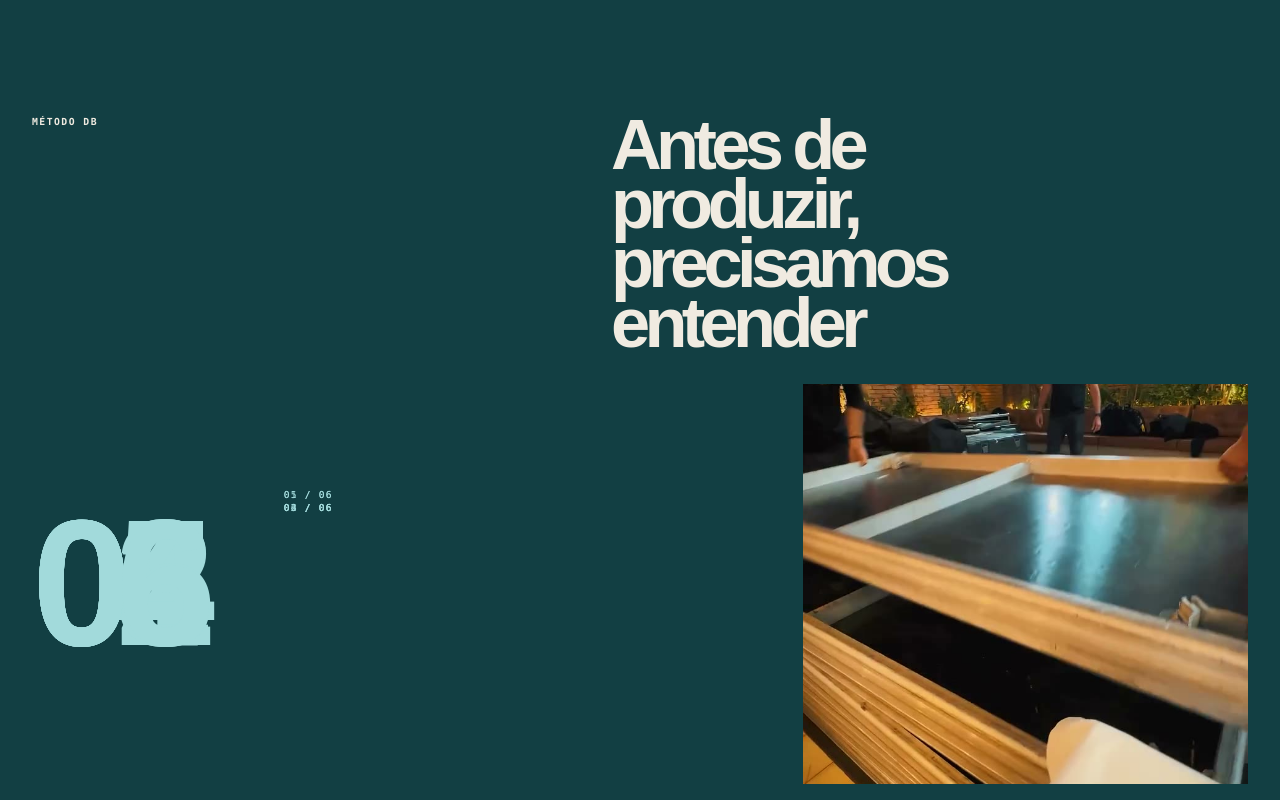
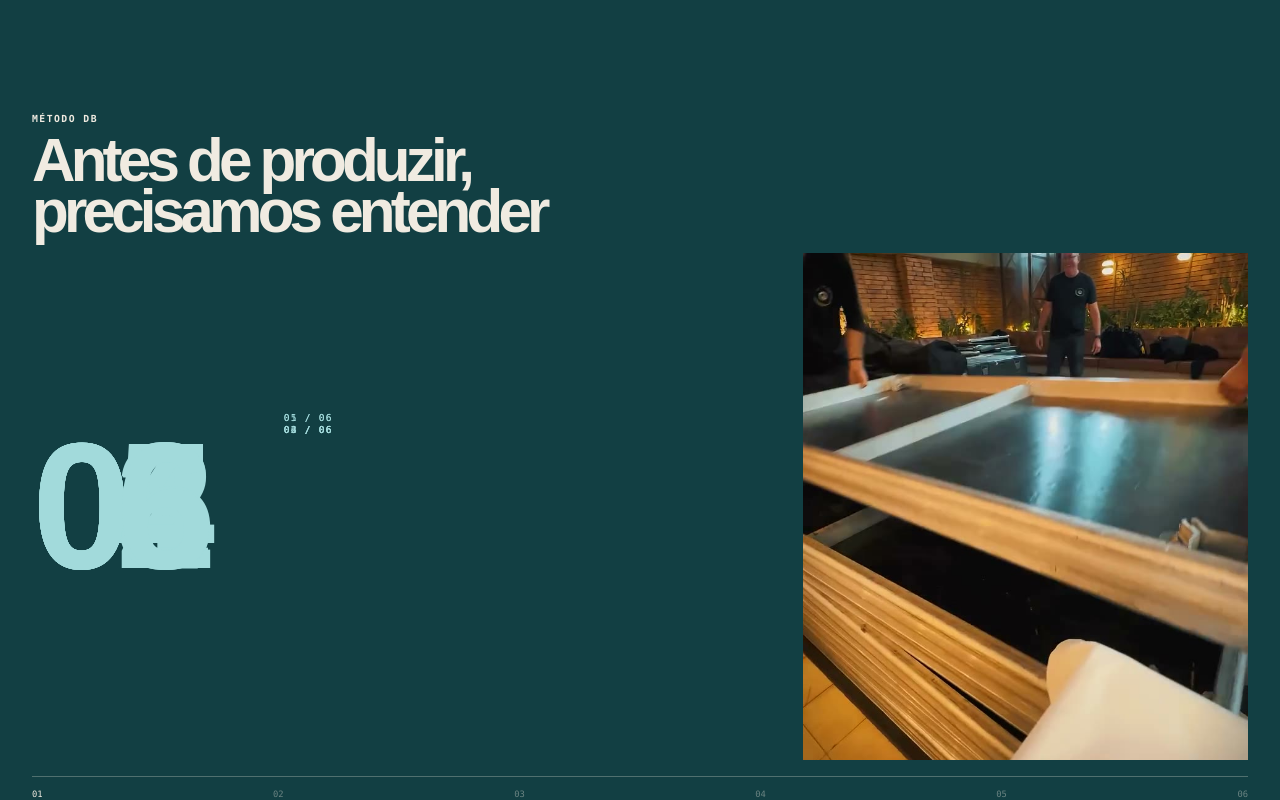
Before and after one commit to Track-For/dany-brandao, a Next.js app: page / in a window 1280 px wide. Shown: the part 10660-11460 px from the top of the page. Built offline with nearby package versions, Linux system fonts and the light colour scheme.

Commit message:
fix: fit pinned sections within viewport

```diff
--- a/app/globals.css
+++ b/app/globals.css
@@ -395,21 +395,21 @@ button, a { -webkit-tap-highlight-color: transparent; }
   .zoom-bridge__media { width: 32vw; height: 58dvh; }
   .zoom-bridge__media img { object-position: 62% center; }
 
-  .method__pin { display: flex; min-height: 100dvh; flex-direction: column; justify-content: center; overflow: hidden; padding: calc(var(--header-height) + 1rem) 0 2rem; }
-  .method__header { display: grid; align-items: start; grid-template-columns: 1fr 1.2fr; gap: 3rem; }
-  .method__header h2 { max-width: 11ch; margin: 0; font-size: clamp(3.2rem, 5.5vw, 6rem); }
+  .method__pin { display: grid; width: 100%; height: 100dvh; min-height: 100dvh; overflow: hidden; padding: calc(var(--header-height) + 0.8rem) 0 1.25rem; grid-template-rows: auto minmax(0, 1fr) auto; }
+  .method__header { display: grid; align-items: start; gap: 0.65rem; }
+  .method__header h2 { max-width: none; margin: 0; font-size: clamp(2.9rem, 4.7vw, 5.25rem); }
   .method__mobile-status, .method__mobile-visual { display: none; }
-  .method__stage { display: grid; min-height: 50vh; margin-top: 4vh; grid-template-columns: 0.45fr 1.05fr 1fr; gap: 4vw; }
-  .method__numbers, .method__visuals { position: relative; display: block; height: 50vh; }
+  .method__stage { display: grid; min-height: 0; margin-top: clamp(1rem, 2vh, 1.5rem); grid-template-columns: 0.45fr 1.05fr 1fr; gap: 4vw; }
+  .method__numbers, .method__visuals { position: relative; display: block; height: 100%; min-height: 0; }
   .method__numbers { overflow: hidden; }
   .method__numbers span { position: absolute; inset: 0; display: grid; place-items: center start; color: var(--premium-aqua); font-size: clamp(7rem, 14vw, 15rem); font-weight: 700; letter-spacing: -0.09em; line-height: 1; }
-  .method__chapters { position: relative; height: 50vh; }
+  .method__chapters { position: relative; height: 100%; min-height: 0; }
   .method__chapters article { position: absolute; inset: 0; display: flex; min-height: 0; justify-content: center; padding: 0; border: 0; }
   .method__chapters h3 { font-size: clamp(3.8rem, 6vw, 7rem); }
   .method__copy { font-size: 1rem; }
   .method__visual { position: absolute; inset: 0; margin: 0; overflow: hidden; background: var(--premium-cream); }
   .method__visual--logo { padding: 3rem; }
-  .method__progress { position: relative; display: block; margin-top: 3vh; }
+  .method__progress { position: relative; display: block; margin-top: clamp(1rem, 2vh, 1.5rem); }
   .method__progress-line { height: 1px; background: var(--line-cream); }
   .method__progress-line span { display: block; width: 100%; height: 1px; background: linear-gradient(90deg, var(--premium-aqua), var(--pop-pink)); transform: scaleX(0); transform-origin: left; }
   .method__markers { display: flex; justify-content: space-between; margin-top: 0.7rem; color: rgb(240 235 225 / 0.4); font-family: var(--font-mono); font-size: 0.55rem; }
@@ -437,13 +437,14 @@ button, a { -webkit-tap-highlight-color: transparent; }
   .details__progress { position: absolute; z-index: 3; right: 32px; bottom: 1.4rem; left: 32px; display: block; height: 2px; overflow: hidden; background: var(--line-teal); }
   .details__progress span { display: block; width: 100%; height: 100%; background: var(--pop-pink); transform: scaleX(0); transform-origin: left; }
 
-  .showcase__pin { display: flex; min-height: 100dvh; flex-direction: column; justify-content: center; overflow: hidden; padding: calc(var(--header-height) + 1rem) 0 2rem; }
-  .showcase__header { align-items: end; grid-template-columns: 0.45fr 1fr; }
-  .showcase__header h2 { font-size: clamp(3.4rem, 5.8vw, 6.4rem); }
-  .showcase__viewport { margin-top: 3rem; }
-  .showcase__track { display: flex; width: max-content; gap: 4vw; padding-right: 8vw; padding-left: max(32px, calc((100vw - 1440px) / 2)); will-change: transform; }
-  .showcase-card { width: 70vw; height: 67vh; min-height: 0; flex: 0 0 auto; margin: 0; grid-template-rows: 1fr auto; }
-  .showcase-card__meta { width: auto; margin: 0; }
+  .showcase__pin { display: grid; width: 100%; height: 100dvh; min-height: 100dvh; overflow: hidden; padding: calc(var(--header-height) + 0.8rem) 0 1.25rem; grid-template-columns: minmax(0, 1fr); grid-template-rows: auto minmax(0, 1fr); row-gap: clamp(1rem, 2vh, 1.5rem); }
+  .showcase__header { min-width: 0; align-items: start; gap: 0.65rem; grid-template-columns: 1fr; }
+  .showcase__header h2 { max-width: none; font-size: clamp(2.9rem, 4.7vw, 5.25rem); }
+  .showcase__viewport { width: 100%; height: 100%; min-width: 0; min-height: 0; margin-top: 0; overflow: hidden; }
+  .showcase__track { display: flex; width: max-content; height: min(55dvh, 27rem); align-self: start; align-items: stretch; gap: 4vw; padding-right: 8vw; padding-left: max(32px, calc((100vw - 1440px) / 2)); will-change: transform; }
+  .showcase-card { position: relative; display: block; width: 65vw; height: 100%; min-height: 0; flex: 0 0 auto; margin: 0; overflow: hidden; --showcase-meta-height: 4.5rem; }
+  .showcase-card__media { position: absolute; inset: 0 0 var(--showcase-meta-height); width: 100%; height: auto; min-height: 0; aspect-ratio: auto; }
+  .showcase-card__meta { position: absolute; z-index: 3; right: 0; bottom: 0; left: 0; width: auto; height: var(--showcase-meta-height); margin: 0; background: var(--pop-blue); }
   .showcase-card__meta h3 { font-size: clamp(1.6rem, 2.4vw, 3rem); }
 
   .system { padding: 12rem 0; }
--- a/components/smooth-experience.tsx
+++ b/components/smooth-experience.tsx
@@ -166,6 +166,7 @@ export function SmoothExperience({ children }: SmoothExperienceProps) {
             const progress = document.querySelector<HTMLElement>("[data-method-progress]");
             gsap.set([...chapters.slice(1), ...visuals.slice(1), ...numbers.slice(1)], { autoAlpha: 0 });
             gsap.set(visuals.slice(1), { clipPath: "inset(100% 0 0 0)" });
+            markers[0]?.classList.add("is-active");
             const methodTl = gsap.timeline({ scrollTrigger: { trigger: methodPin, start: "top top", end: "+=300%", pin: true, scrub: 0.85, onUpdate: (self) => { const active = Math.min(5, Math.round(self.progress * 5)); markers.forEach((marker, index) => marker.classList.toggle("is-active", index <= active)); } } });
             if (progress) methodTl.fromTo(progress, { scaleX: 0 }, { scaleX: 1, duration: 6, ease: "none" }, 0);
             for (let index = 1; index < chapters.length; index += 1) {
```
